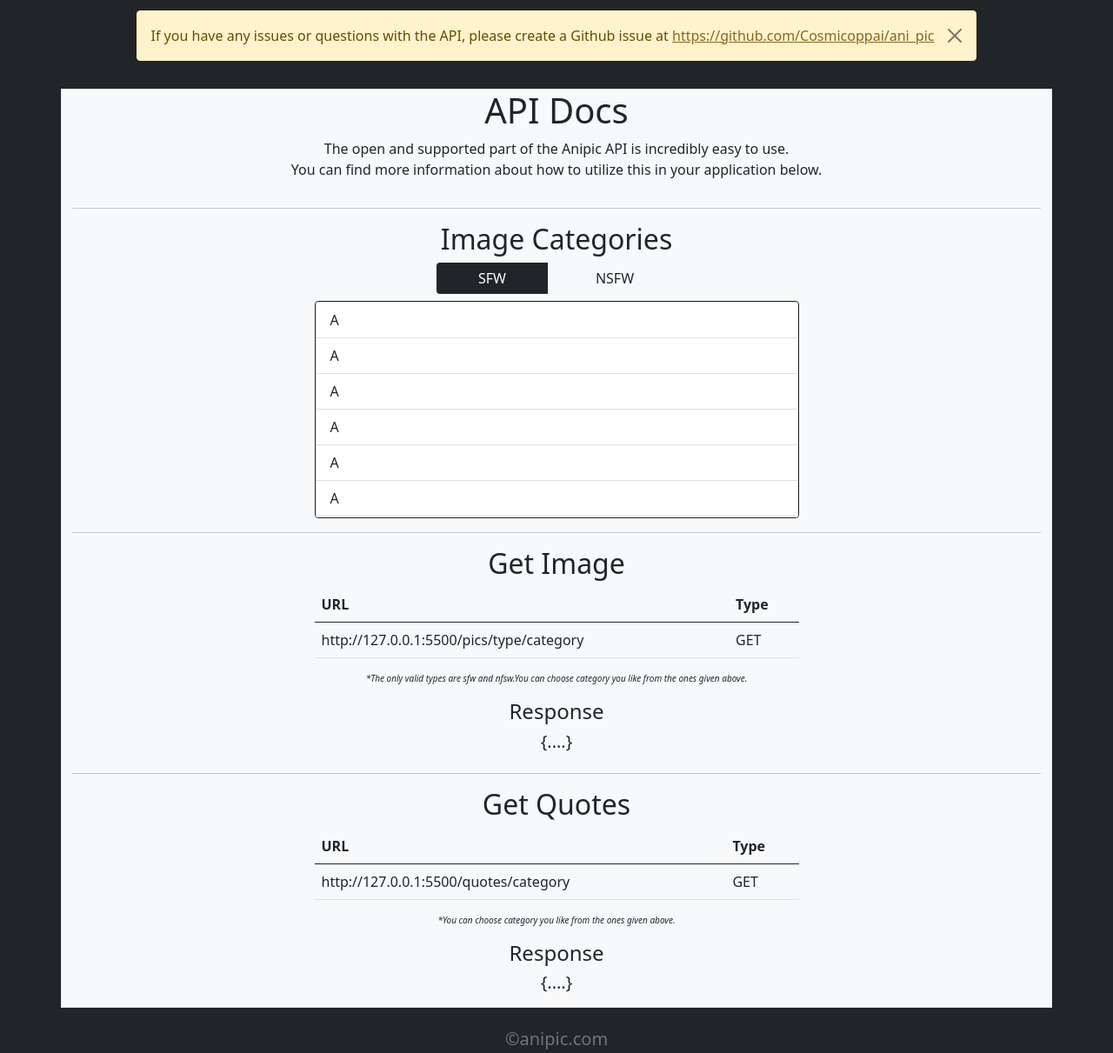
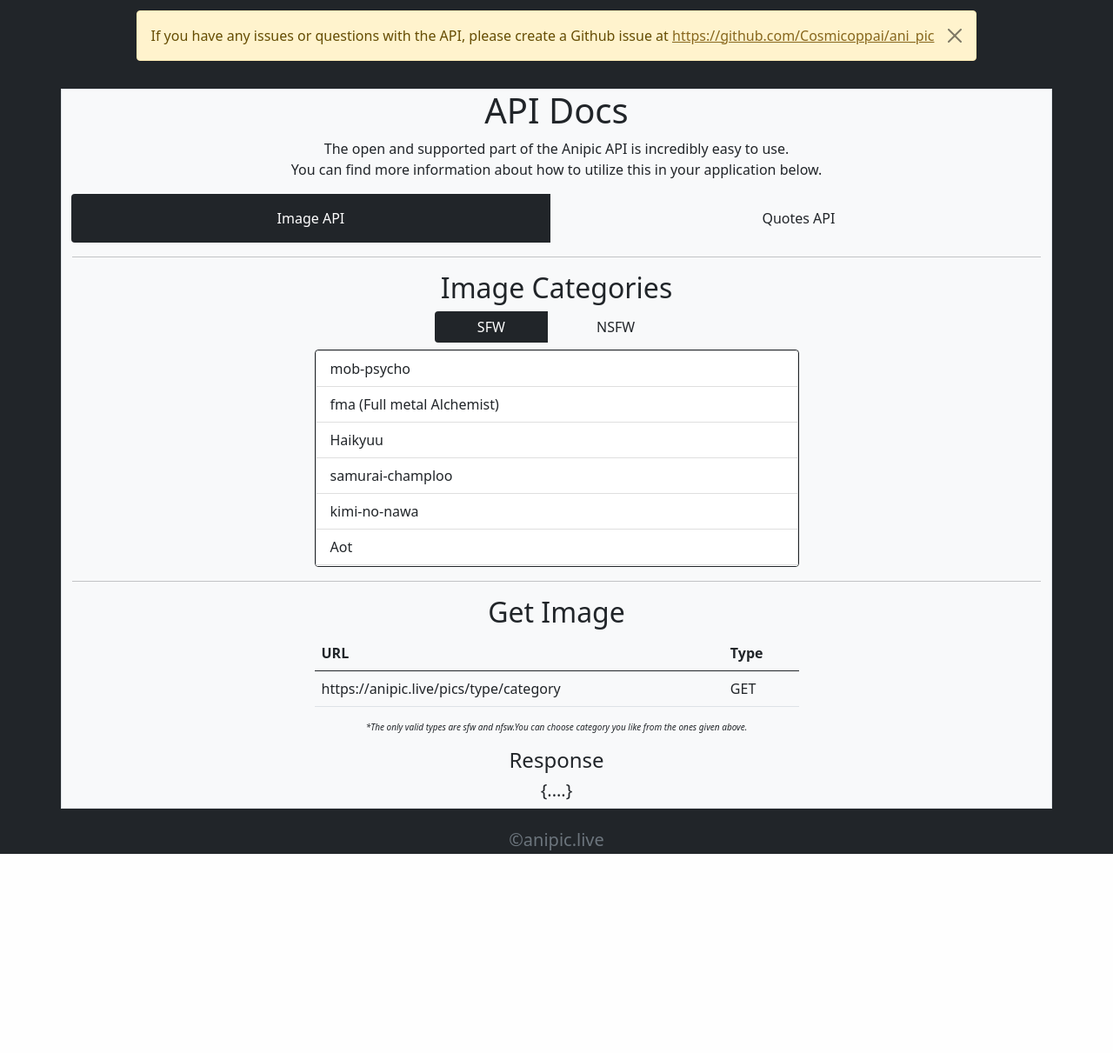
Before and after one commit to Cosmicoppai/ani_pic, a Django app: page / in a window 1280 px wide. Shown: the part 68-1279 px from the top of the page at 87% size. After the commit the page ends 1050 px from the top, so only its background shows below. Run offline with Django 3.2, Linux system fonts and the light colour scheme.

Commit message:
Update index.html

```diff
--- a/anipic/templates/index.html
+++ b/anipic/templates/index.html
@@ -79,9 +79,31 @@
                 <br>
                 You can find more information about how to utilize this in your application below.
             </p>
+            <div class="btn-group" role="group" aria-label="Basic radio toggle button group">
+                <input
+                    type="radio"
+                    class="btn-check"
+                    name="section"
+                    id="imageSection"
+                    autocomplete="off"
+                    onclick="image()"
+                    checked
+                >
+                <label class="btn btn-outline-dark py-3 border-0 me-2" for="imageSection">Image API</label>
+                <input
+                    type="radio"
+                    class="btn-check"
+                    name="section"
+                    id="quoteSection"
+                    onclick="quote()"
+                    autocomplete="off"
+                >
+                <label class="btn btn-outline-dark py-3 border-0" for="quoteSection">Quotes API</label>
+            </div>
             <hr>
+            <section id="image" style="display: block;">
                 <h2 class="text-center mb-2 ">Image Categories</h2>
-            <div class="btn-group mx-auto" role="group" aria-label="Basic radio toggle button group">
+                <div class="btn-group d-flex justify-content-center w-25 mx-auto role="group"  aria-label="Basic radio toggle button group">
                     <input
                         type="radio"
                         class="btn-check"
@@ -91,34 +113,50 @@
                         onclick="sfw()"
                         checked
                     >
-                <label class="btn btn-outline-dark border-0 px-5 me-2" for="btnradio1"> SFW</label>
+                    <label class="btn btn-outline-dark border-0  me-2" for="btnradio1"> SFW</label>
                     <input
                         type="radio"
-                    class="btn-check"
+                        class="btn-check "
                         name="btnradio"
                         id="btnradio2"
                         autocomplete="off"
                         onclick="nsfw()"
                     >
-                <label class="btn btn-outline-dark px-5 border-0" for="btnradio2">NSFW</label>
+                    <label class="btn btn-outline-dark  border-0" for="btnradio2">NSFW</label>
                 </div>
                 <ul class="list-group text-start w-50 mt-2 border  border-dark " style="display: block; margin: auto; max-height: 250px;
                         overflow-y: auto;  " id="sfw">
-                <li class="list-group-item ">A</li>
-                <li class="list-group-item ">A</li>
-                <li class="list-group-item ">A</li>
-                <li class="list-group-item ">A</li>
-                <li class="list-group-item ">A</li>
-                <li class="list-group-item ">A</li>
-                <li class="list-group-item ">A</li>
-                <li class="list-group-item ">A</li>
-                <li class="list-group-item ">A</li>
-                <li class="list-group-item ">A</li>
-                <li class="list-group-item ">A</li>
+                    <li class="list-group-item ">mob-psycho</li>
+                    <li class="list-group-item ">fma (Full metal Alchemist)</li>
+                    <li class="list-group-item ">Haikyuu</li>
+                    <li class="list-group-item ">samurai-champloo</li>
+                    <li class="list-group-item ">kimi-no-nawa</li>
+                    <li class="list-group-item ">Aot</li>
+                    <li class="list-group-item ">Rainbow</li>
+                    <li class="list-group-item ">Bakuman</li>
+                    <li class="list-group-item ">Naruto</li>
+                    <li class="list-group-item ">Cat girl</li>
+                    <li class="list-group-item ">Waifu</li>
+                    <li class="list-group-item ">Kawaii</li>
+                    <li class="list-group-item ">Pat</li>
+                    <li class="list-group-item ">Kiss</li>
+                    <li class="list-group-item ">Hug</li>
+                    <li class="list-group-item ">Wink</li>
+                    <li class="list-group-item ">tsundre</li>
+                    <li class="list-group-item ">Yandere</li>
                 </ul>
                 <ul class="list-group text-start w-50  mt-2 border  border-dark " style="display: none; margin: auto; max-height: 250px;
                         overflow-y: auto;  " id="nsfw">
-                <li class="list-group-item ">A</li>
+                    <li class="list-group-item ">Cat girl</li>
+                    <li class="list-group-item ">Waifu</li>
+                    <li class="list-group-item ">Kawaii</li>
+                    <li class="list-group-item ">Pat</li>
+                    <li class="list-group-item ">Kiss</li>
+                    <li class="list-group-item ">Hug</li>
+                    <li class="list-group-item ">Aot</li>
+                    <li class="list-group-item ">Rainbow</li>
+                    <li class="list-group-item ">Bakuman</li>
+                    <li class="list-group-item ">Naruto</li>
                 </ul>
                 <hr>
                 <h2 class="text-center  mb-2 ">Get Image</h2>
@@ -131,18 +169,18 @@
                     </thead>
                     <tbody>
                         <tr>
-                        <td scope="row">http://127.0.0.1:5500/pics/type/category</td>
+                            <td scope="row">https://anipic.live/pics/type/category</td>
                             <td>GET</td>
                         </tr>
                     </tbody>
                 </table>
-            <p class="fst-italic mx-auto text-start" style="font-size:10px;">
+                <p class="fst-italic mx-auto text-center" style="font-size:10px;">
                     *The only valid types are sfw and nfsw.You can
                 choose category you like from the ones given above.
                 </p>
                 <h4 class="text-center  mb-2 ">Response</h4>
-            <span id="response" class="text-center h5" onclick="response()">{....}</span>
-            <div class="  mb-3 mx-auto " id="pre" style="display: none;">
+                <span  class="justify-content-center h5" id="response" style="display: flex;" onclick="response()">{....}</span>
+                <div class="  mb-3  justify-content-center " id="pre" style="display: none;">
                     <div>
                         <div>
                             <div>
@@ -162,7 +200,7 @@
                                     <div></div>
                                     <span> "url":&nbsp;</span>
                                     <span>
-                                    <span style="color: green">"https://i.waifu.pics/Tj6Wzwo.png"</span>
+                                        <span style="color: green">"https://anipic.live/Tj6Wzwo.png"</span>
                                         <!---->
                                         <!---->
                                     </span>
@@ -182,6 +220,22 @@
                         </div>
                     </div>
                 </div>
+            </section>
+
+            <section id="quote" style="display: none;">
+                <h2 class="text-center mb-2 ">Quote Categories</h2>
+                <ul class="list-group text-start w-50 mt-2 border  border-dark " style="display: block; margin: auto; max-height: 250px;
+                        overflow-y: auto;  " id="sfw">
+                    <li class="list-group-item ">Cat girl</li>
+                    <li class="list-group-item ">Waifu</li>
+                    <li class="list-group-item ">Kawaii</li>
+                    <li class="list-group-item ">Pat</li>
+                    <li class="list-group-item ">Kiss</li>
+                    <li class="list-group-item ">Hug</li>
+                    <li class="list-group-item ">Wink</li>
+                    <li class="list-group-item ">tsundre</li>
+                    <li class="list-group-item ">Yandere</li>
+                </ul>
                 <hr>
                 <h2 class="text-center  mb-2 ">Get Quotes</h2>
                 <table class="table w-50 mx-auto">
@@ -193,18 +247,21 @@
                     </thead>
                     <tbody>
                         <tr>
-                        <td scope="row">http://127.0.0.1:5500/quotes/category</td>
+                            <td scope="row">http://anipic.live/quotes/category?limit=number?offset=from_where_you_want_result</td>
                             <td>GET</td>
                         </tr>
                     </tbody>
                 </table>
-            <p class="fst-italic mx-auto text-start" style="font-size:10px;">
+                <p class="fst-italic mx-auto text-center" style="font-size:10px;">
                     *You can
                 choose category you like from the ones given above.
+                    <br>
+                    *You can set the value of limit which will let you choose the pagination of page  By default it will return 12 objects
+                    <br>
                 </p>
                 <h4 class="text-center  mb-2 ">Response</h4>
-            <span id="response2" class="text-center mb-3 h5" onclick="response2()">{....}</span>
-            <div class="  mb-3 mx-auto " id="pre2" style="display: none;">
+                <span id="response2" class="justify-content-center mb-3 h5" style="display: flex;" onclick="response2()">{....}</span>
+                <div class="  mb-3 justify-content-center " id="pre2" style="display: none;">
                     <div>
                         <div>
                             <div>
@@ -224,7 +281,7 @@
                                     <div></div>
                                     <span> "url":&nbsp;</span>
                                     <span>
-                                    <span style="color: green">"https://i.waifu.pics/Tj6Wzwo.png"</span>
+                                        <span style="color: green">"https://anipic.live/Tj6Wzwo"</span>
                                         <!---->
                                         <!---->
                                     </span>
@@ -244,9 +301,10 @@
                         </div>
                     </div>
                 </div>
+            </section>
         </main>
         <footer class="mt-4 text-muted text-center bg-dark text-small">
-            <h5 class="mb-1">©anipic.com</h5>
+            <h5 class="mb-1">©anipic.live</h5>
         </footer>
     </body>
     <script>
@@ -258,12 +316,20 @@
         document.getElementById('nsfw').style.display = 'block'
         document.getElementById('sfw').style.display = 'none'
     }
+    function image() {
+        document.getElementById('image').style.display = 'block'
+        document.getElementById('quote').style.display = 'none'
+    }
+    function quote() {
+        document.getElementById('quote').style.display = 'block'
+        document.getElementById('image').style.display = 'none'
+    }
     function response() {
-        document.getElementById('pre').style.display = 'block'
+        document.getElementById('pre').style.display = 'flex'
         document.getElementById('response').style.display = 'none'
     }
     function response2() {
-        document.getElementById('pre2').style.display = 'block'
+        document.getElementById('pre2').style.display = 'flex'
         document.getElementById('response2').style.display = 'none'
     }
     </script>
```
Lines whose indentation alone changed are shown as unchanged.
